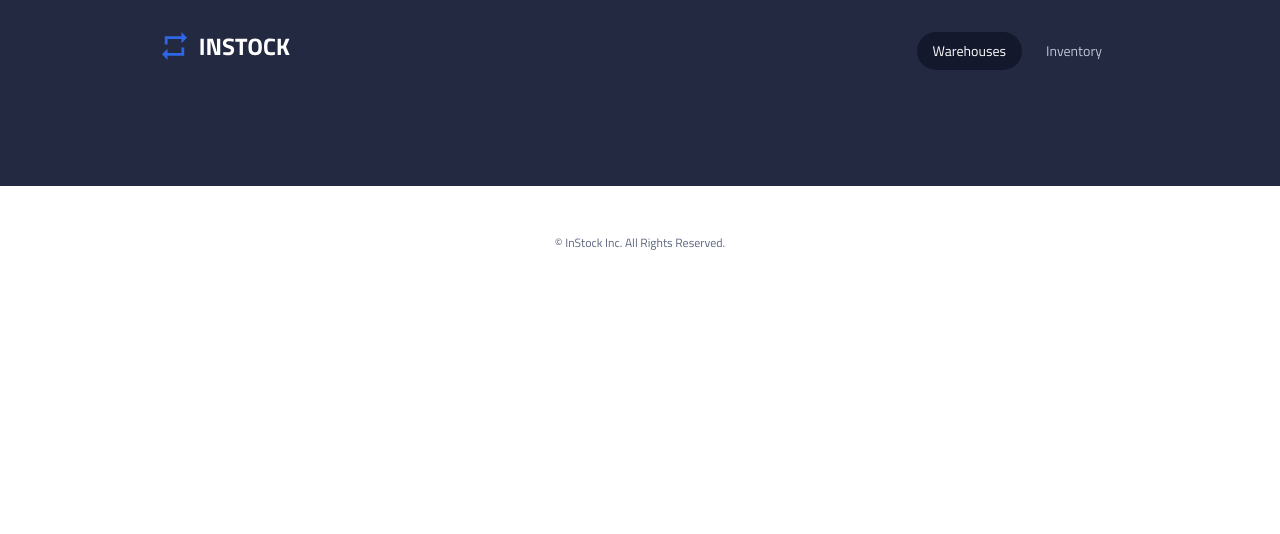
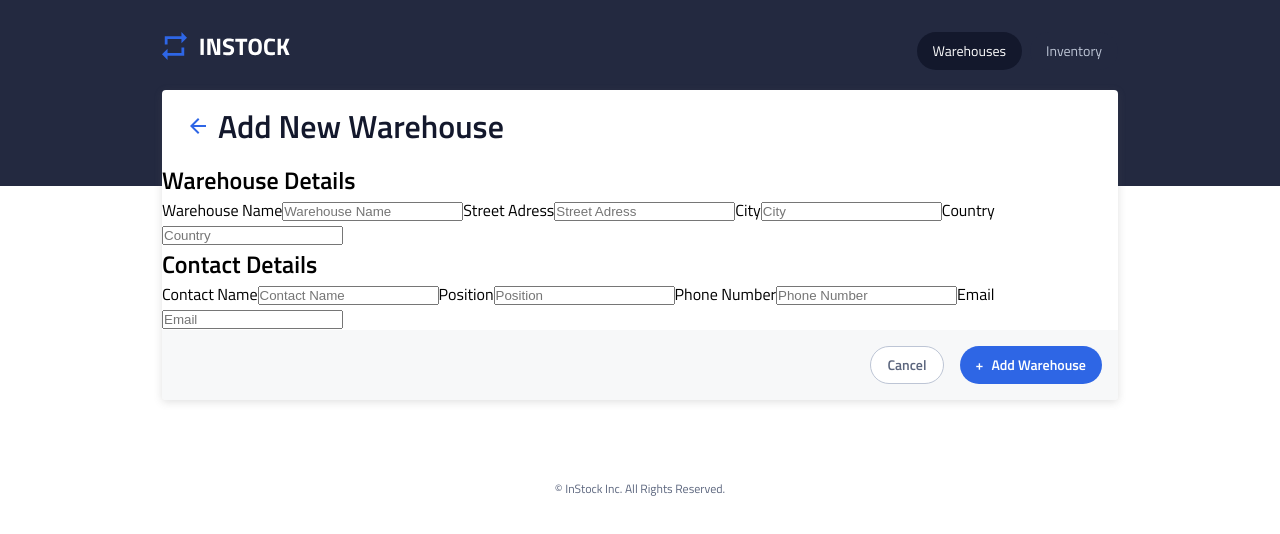
Before and after one commit to achris-alonzo30/south-american-horned-frog-instock, a React (Vite) app: page /warehouse/post in a window 1280 px wide. Shown: the top 534 px of the page. Built offline with nearby package versions, Linux system fonts and the light colour scheme; no server answers.

Commit message:
working on form

```diff
--- a/src/App.jsx
+++ b/src/App.jsx
@@ -7,6 +7,7 @@ import EditWarehouse from "./components/EditWarehouse/EditWarehouse";
 import { WarehouseDetails } from "./pages/WarehouseDetails/WarehouseDetails";
 
 import { BrowserRouter, Routes, Route } from "react-router-dom";
+import NewWarehouse from "./pages/NewWarehouse/NewWarehouse";
 
 function App() {
   return (
@@ -20,6 +21,7 @@ function App() {
           />
         </Route>
         <Route path="/warehouse/:warehouseId" element={<WarehouseDetails />} />
+        <Route path="/warehouse/post" element={<NewWarehouse />} />
       </Routes>
       <Footer />
     </BrowserRouter>
--- /dev/null
+++ b/src/components/NewWarehouseForm/NewWarehouseForm.jsx
@@ -0,0 +1,121 @@
+import "./NewWarehouseForm.scss";
+
+import { postWarehouse } from "../../lib/api-warehouses";
+import { useState, useEffect } from "react";
+
+function NewWarehouseForm() {
+  const [formValues, setFormValues] = useState({
+    warehouse_name: "",
+    address: "",
+    city: "",
+    country: "",
+    contact_name: "",
+    contact_position: "",
+    contact_phone: "",
+    contact_email: "",
+  });
+
+  const handleInputChange = (e) => {
+    const { name, value } = e.target;
+    setFormValues({
+      ...formValues,
+      [name]: value,
+    });
+  };
+  const handleSubmit = async (e) => {
+    e.preventDefault();
+    const { name, value } = e.target;
+    setFormValues({
+      ...formValues,
+      [name]: value,
+    });
+
+    postWarehouse(formValues);
+  };
+
+  return (
+    <form className="form" onSubmit={handleSubmit}>
+      <div>
+        <h2>Warehouse Details</h2>
+        <label htmlFor="">
+          Warehouse Name
+          <input
+            type="text"
+            name="warehouse_name"
+            value={formValues.warehouse_name}
+            placeholder="Warehouse Name"
+          />
+        </label>
+
+        <label htmlFor="">
+          Street Adress
+          <input
+            type="text"
+            name="address"
+            value={formValues.address}
+            placeholder="Street Adress"
+          />
+        </label>
+        <label htmlFor="">
+          City
+          <input
+            type="text"
+            name="city"
+            value={formValues.city}
+            placeholder="City"
+          />
+        </label>
+        <label htmlFor="">
+          Country
+          <input
+            type="text"
+            name="country"
+            value={formValues.country}
+            placeholder="Country"
+          />
+        </label>
+      </div>
+      <div>
+        <h2>Contact Details</h2>
+        <label htmlFor="">
+          Contact Name
+          <input
+            type="text"
+            name="contact_name"
+            value={formValues.contact_name}
+            placeholder="Contact Name"
+          />
+        </label>
+        <label htmlFor="">
+          Position
+          <input
+            type="text"
+            name="contact_position"
+            value={formValues.contact_position}
+            placeholder="Position"
+          />
+        </label>
+        <label htmlFor="">
+          Phone Number
+          <input
+            type="text"
+            name="contact_phone"
+            value={formValues.contact_phone}
+            placeholder="Phone Number"
+          />
+        </label>
+        <label htmlFor="">
+          Email
+          <input
+            type="text"
+            name="contact_email"
+            value={formValues.contact_email}
+            placeholder="Email"
+          />
+        </label>
+      </div>
+    </form>
+  );
+}
+
+export default NewWarehouseForm;
--- a/src/lib/api-warehouses.js
+++ b/src/lib/api-warehouses.js
@@ -1,7 +1,6 @@
 import axios from "axios";
 
 const API_WAREHOUSES_URL = "http://localhost:8080/api/warehouses";
-
 
 export const getAllWarehouse = async (fn) => {
   try {
@@ -9,9 +8,9 @@ export const getAllWarehouse = async (fn) => {
 
     return fn(res.data);
   } catch (error) {
-        console.error(error)
+    console.error(error);
   }
-}
+};
 
 export const getWarehouseDetails = async (fn, id) => {
   try {
@@ -19,9 +18,9 @@ export const getWarehouseDetails = async (fn, id) => {
 
     return fn(res.data);
   } catch (error) {
-        console.error(error)
+    console.error(error);
   }
-}
+};
 
 export const getSingleWarehouseInventories = async (fn, id) => {
   try {
@@ -29,16 +28,24 @@ export const getSingleWarehouseInventories = async (fn, id) => {
 
     return fn(res.data);
   } catch (error) {
-        console.error(error)
+    console.error(error);
   }
-}
+};
 
-export const deleteWarehouse = async(id) => {
+export const deleteWarehouse = async (id) => {
   try {
     const res = await axios.delete(`${API_WAREHOUSES_URL}/${id}`);
 
     return fn(res.data);
   } catch (error) {
-        console.error(error)
+    console.error(error);
   }
+};
+
+export const postWarehouse = async (formValues) => {
+  try {
+    await axios.post(API_WAREHOUSES_URL, formValues);
+  } catch (error) {
+    console.error(error);
   }
+};
--- a/src/pages/NewWarehouse/NewWarehouse.jsx
+++ b/src/pages/NewWarehouse/NewWarehouse.jsx
@@ -0,0 +1,36 @@
+import "./NewWarehouse.scss";
+
+import { useState, useEffect } from "react";
+import { Link, useParams } from "react-router-dom";
+// import { postWarehouse } from "../../lib/api-warehouses";
+
+import { Card } from "../../components/Card/Card";
+import { CardHeader } from "../../components/CardHeader/CardHeader";
+import { CardFooter } from "../../components/CardFooter/CardFooter";
+import { DynamicButton } from "../../components/DynamicButton/DynamicButton";
+import NewWarehouseForm from "../../components/NewWarehouseForm/NewWarehouseForm";
+// import { LoadingSpinner } from "../../components/LoadingSpinner/LoadingSpinner";
+
+function NewWarehouse() {
+  return (
+    <main className="main">
+      <Card>
+        <CardHeader
+          flexStyle="flexRow"
+          browserName="Add New Warehouse"
+          withArrow
+        ></CardHeader>
+        <NewWarehouseForm></NewWarehouseForm>
+        <CardFooter>
+          <DynamicButton variant="cancel"></DynamicButton>
+          <DynamicButton
+            variant="add"
+            addButtonName="Add Warehouse"
+          ></DynamicButton>
+        </CardFooter>
+      </Card>
+    </main>
+  );
+}
+
+export default NewWarehouse;
```
Also changed, not shown: src/components/NewWarehouseForm/NewWarehouseForm.scss (added). Lines whose indentation alone changed are shown as unchanged.
